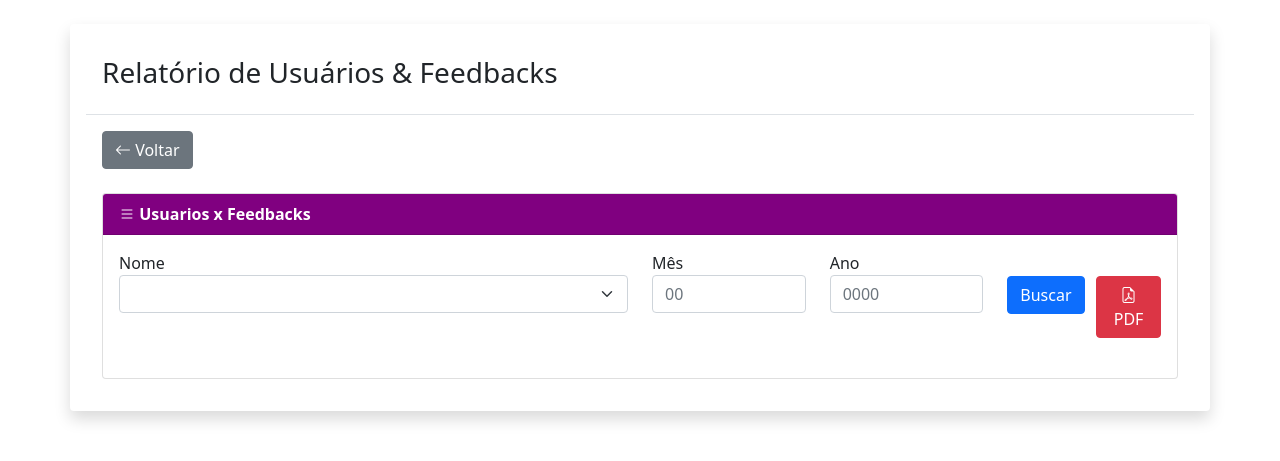
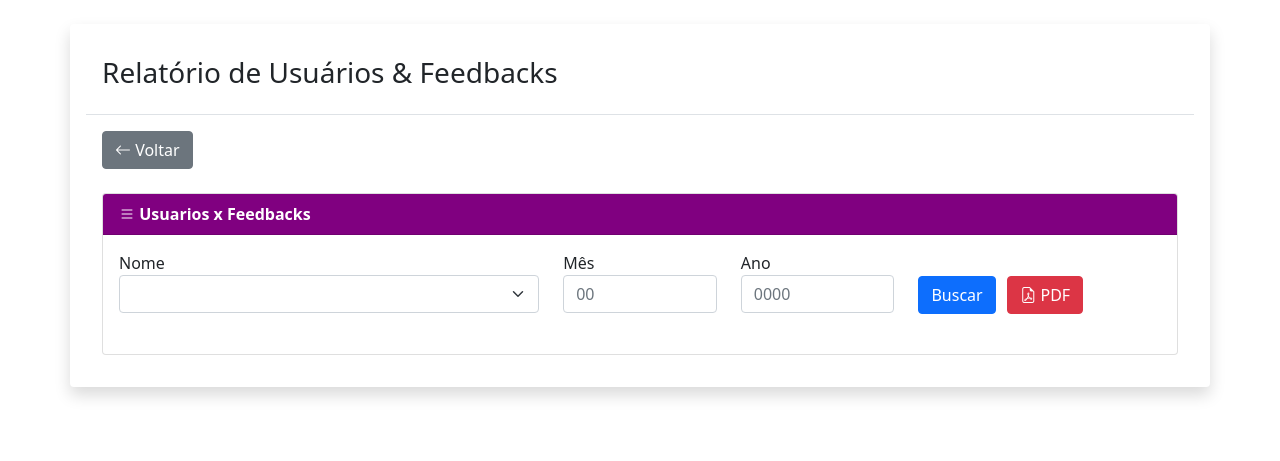
Before and after one commit to davi-system/GSYSTEM, a CakePHP app: the page made by app/View/Administrador/index.ctp in a window 1280 px wide. Shown: the top 461 px of the page. Run offline with PHP 8.4 and a stand-in for CakePHP, Linux system fonts and the light colour scheme; the template is opened without the code that fills it, so the values that code supplies are empty; form fields are guessed from the names that the template uses; some libraries are stand-ins or nearby versions.

Commit message:
arrumando layout

```diff
--- a/app/View/Administrador/index.ctp
+++ b/app/View/Administrador/index.ctp
@@ -31,7 +31,7 @@
                 <?php echo $this->Form->create('ListaFeed', array('url', array('controller' => 'Administrador', 'action' => 'index'))); ?>
 
                     <div class="row">
-                        <div class="col-md-6">
+                        <div class="col-md-5">
                             <?php
                                 echo $this->Form->input('usu_id', array(
                                     'label' => 'Nome',
@@ -83,7 +83,7 @@
                             ?>
                         </div>
 
-                        <div class="col-md-1">
+                        <div class="col-md-2">
                             <?php
                                 $usuario = (isset($usuario) ? $usuario : '');
                                 $mes = (isset($mes) ? $mes : '');
```
